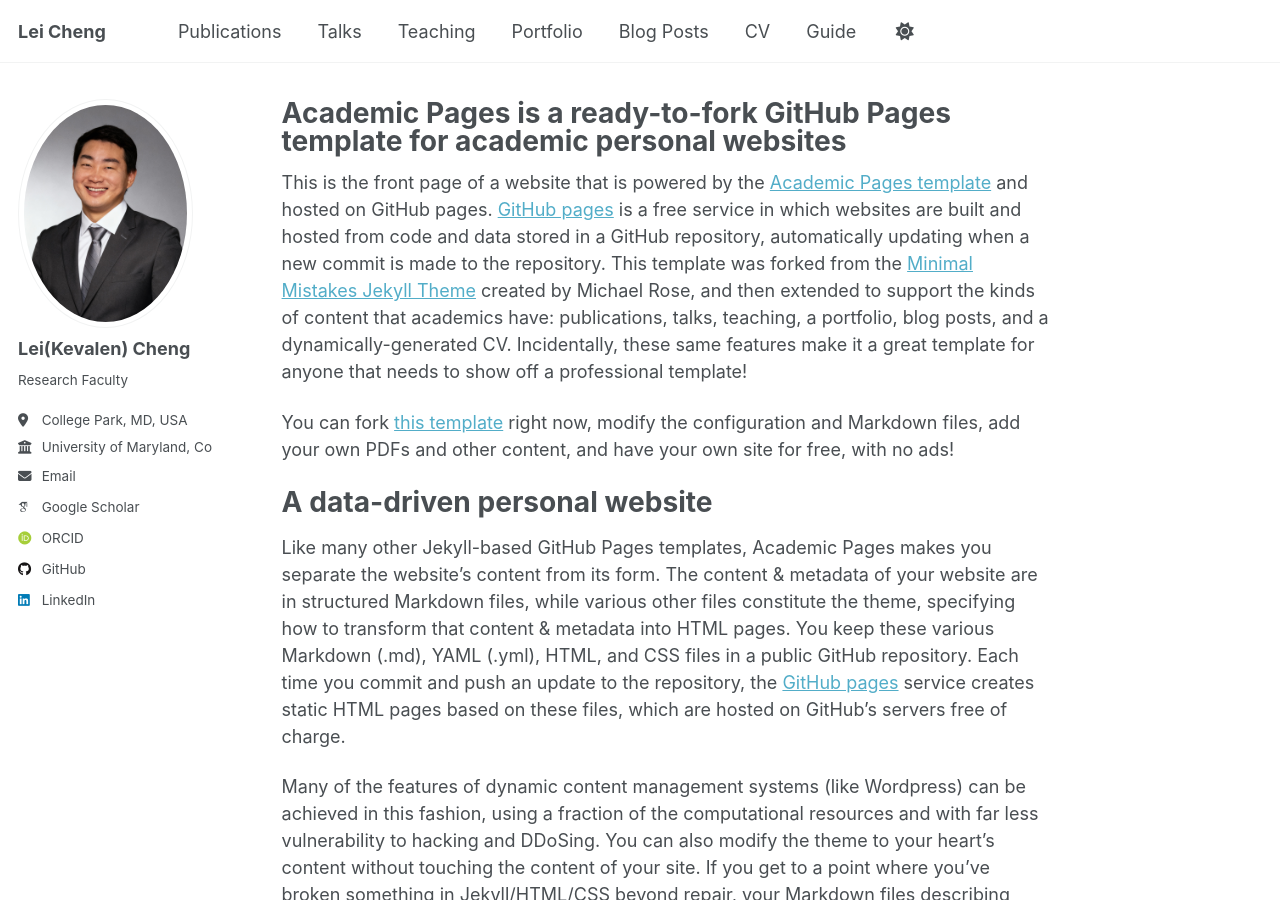
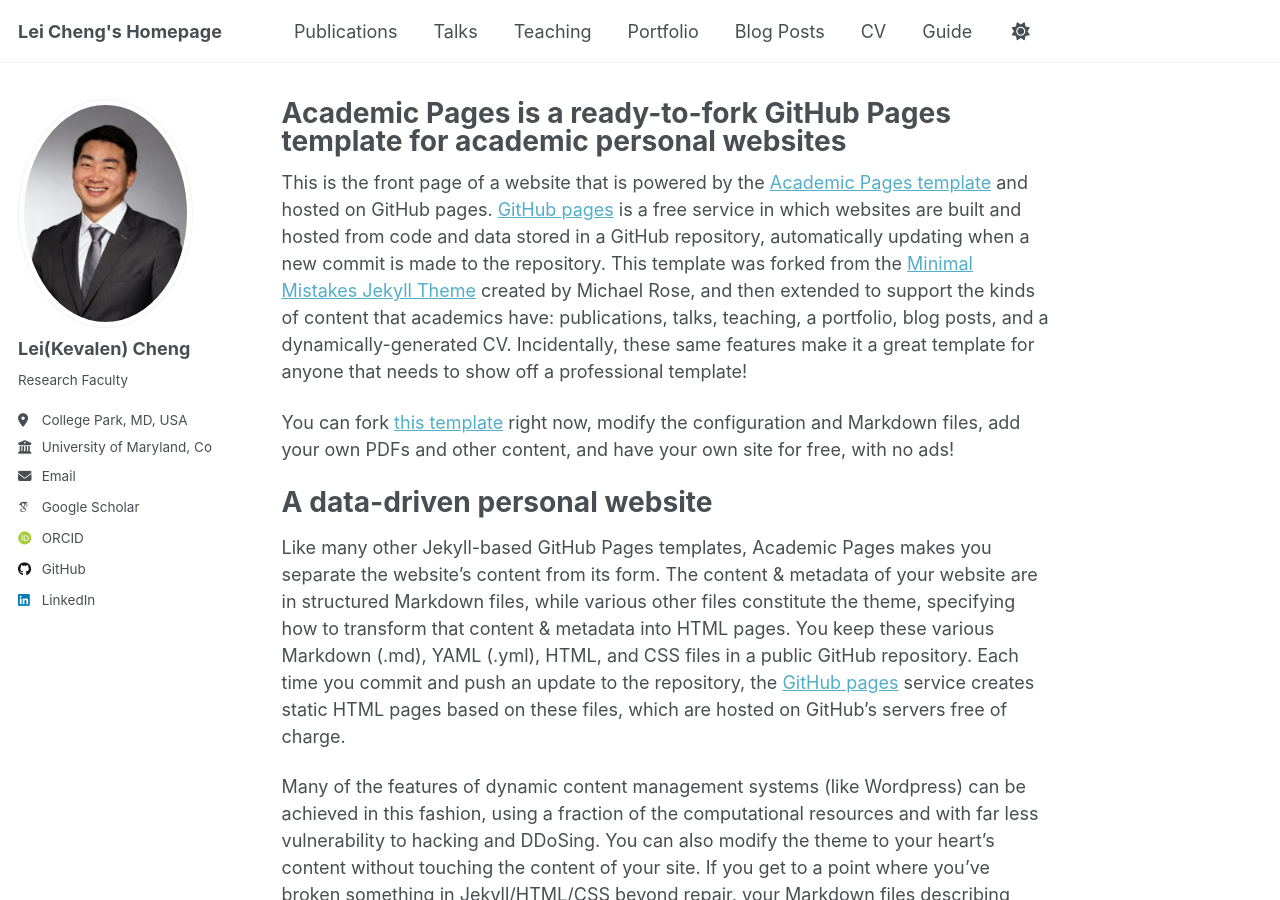
Before and after one commit to leicheng5/leicheng5.github.io, a Jekyll site: the page built from _pages/about.md, in a window 1280 px wide and 900 px high. Built offline with Jekyll 4.4.1, drawn with Linux system fonts in a browser that asks for light colours; some web fonts are replaced; a script that is not in the unit is left out.

Commit message:
Update _config.yml

```diff
--- a/_config.yml
+++ b/_config.yml
@@ -9,7 +9,7 @@
 # Basic Site Settings
 locale                   : "en-US"
 site_theme               : "default" # Currently available options are "default", "air"
-title                    : "Lei Cheng"
+title                    : "Lei Cheng's Homepage"
 title_separator          : "-"
 name                     : &name "Lei Cheng"
 description              : &description "Lei Cheng's Homepage"   # Update this with a general description of your site, this is the default if not overridden by a page
```
